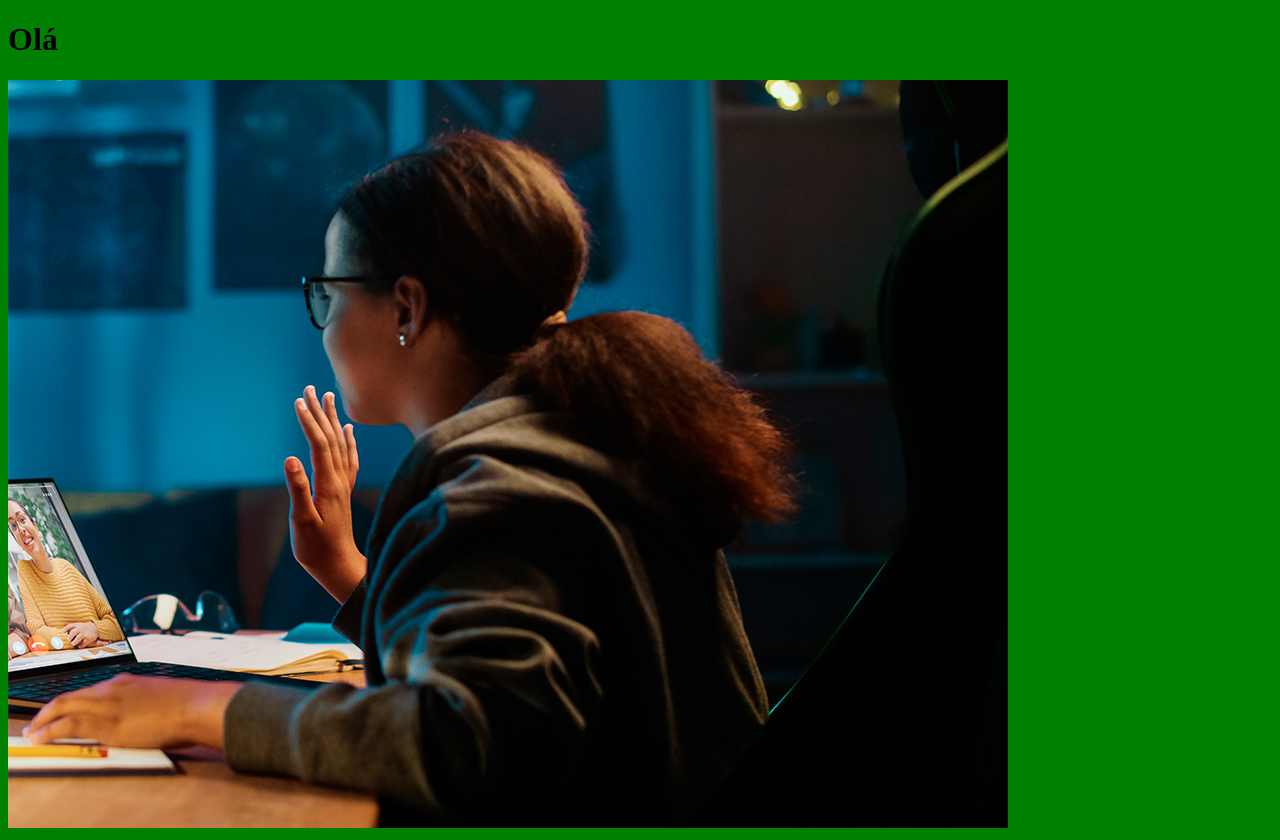
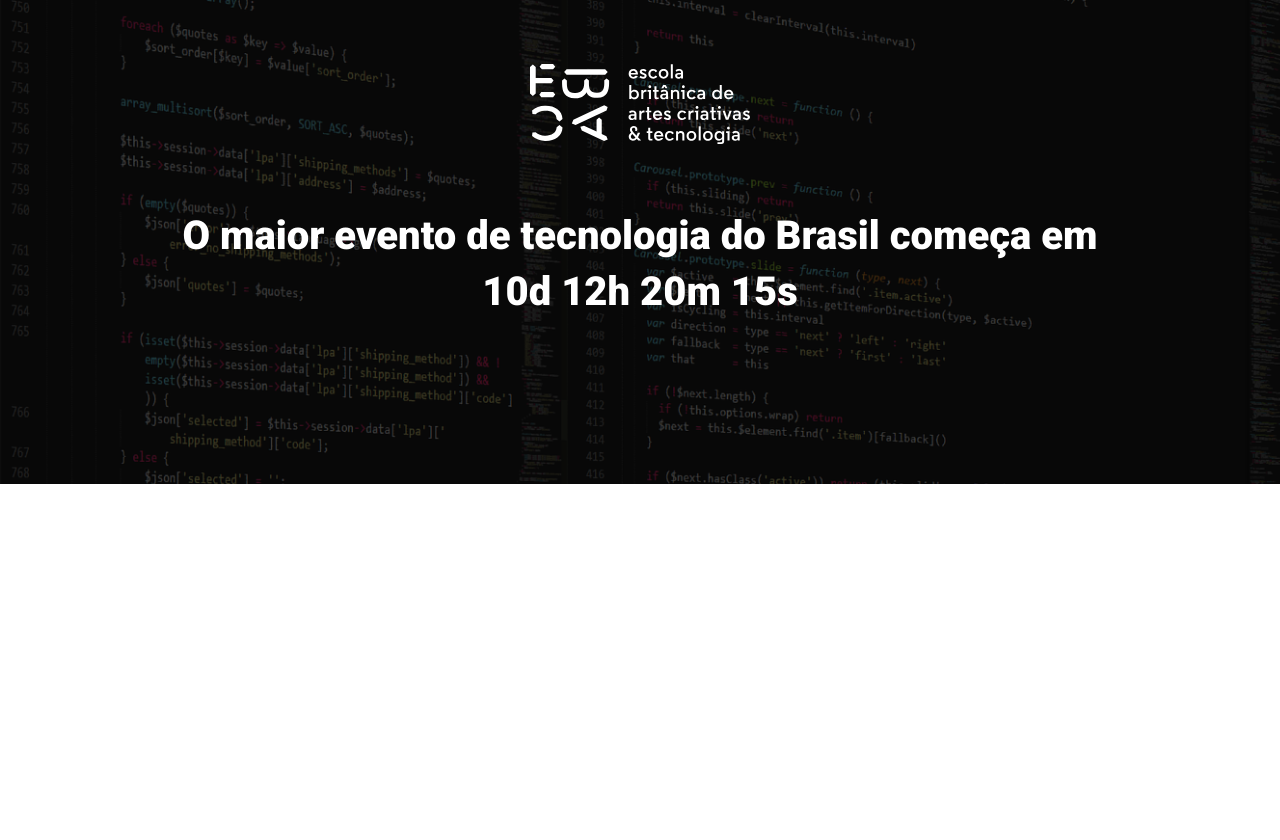
Before and after one commit to rodripassos/ebac_tech_talks_parcel, a website built with Parcel: page src/index.html in a window 1280 px wide. After the commit the page ends 800 px from the top, so only its background shows below. Built offline with nearby package versions, Linux system fonts and the light colour scheme.

Commit message:
criando o hero

```diff
--- a/src/index.html
+++ b/src/index.html
@@ -3,12 +3,20 @@
 <head>
     <meta charset="UTF-8">
     <meta name="viewport" content="width=device-width, initial-scale=1.0">
-    <title>Document</title>
+    <title>EBAC Tech Talks</title>
+    <link rel="preconnect" href="https://fonts.googleapis.com">
+    <link rel="preconnect" href="https://fonts.gstatic.com" crossorigin>
+    <link href="https://fonts.googleapis.com/css2?family=Roboto:wght@400;700;900&display=swap" rel="stylesheet">
     <link rel="stylesheet" href="styles/main.scss">
 </head>
 <body>
-    <h1>Olá</h1>
-    <img src="./images/backend.png" alt="">
-    <script src="scripts/main.js"></script>
+    <header class="hero">
+        <div class="container">
+            <img class="hero__logo" src="./images/ebac_logo.svg" alt="EBAC">
+            <p class="hero__text">
+                O maior evento de tecnologia do Brasil começa em 10d 12h 20m 15s
+            </p>
+        </div>
+    </header>
 </body>
 </html>
--- /dev/null
+++ b/src/styles/_hero.scss
@@ -0,0 +1,52 @@
+.hero {
+    padding-top: 64px;
+    padding-bottom: 100px;
+    background-image: url('../images/fundo.png');
+    background-repeat: no-repeat;
+    background-size: cover;
+    position: relative;
+
+    .container {
+        position: relative;
+    }
+
+    &::before {
+        position: absolute;
+        top: 0;
+        left: 0;
+        width: 100%;
+        height: 100%;
+        background-color: #000;
+        content: '';
+        opacity: .7;
+    }
+
+    &__text {
+        padding-top: 64px;
+        padding-bottom: 64px;
+        font-size: 40px;
+        line-height: 56px;
+        font-weight: 800;
+        text-align: center;
+    }
+
+    &__logo {
+        margin: 0 auto;
+        height: 80px;
+        display: block;
+    }
+
+    @media (max-width: 640px) {
+        padding: 40px 0;
+
+        &__logo {
+            height: 40px;
+        }
+
+        &__text {
+            font-size: 22px;
+            line-height: 24px;
+            margin: 24px 0;
+        }
+    }
+}
--- a/src/styles/main.scss
+++ b/src/styles/main.scss
@@ -1,3 +1,23 @@
-body {
-    background-color: green;
+@use 'hero';
+
+* {
+    padding: 0;
+    margin: 0;
+    box-sizing: border-box;
+    font-family: Roboto, sans-serif;
+    color: #fff;
 }
+
+.container {
+    max-width: 960px;
+    width: 100%;
+    margin: 0 auto;
+
+    @media (max-width:640px) {
+        max-width: 80%;
+    }
+
+    @media (max-width1024px) {
+        max-width: 90%;
+    }
+}
```
